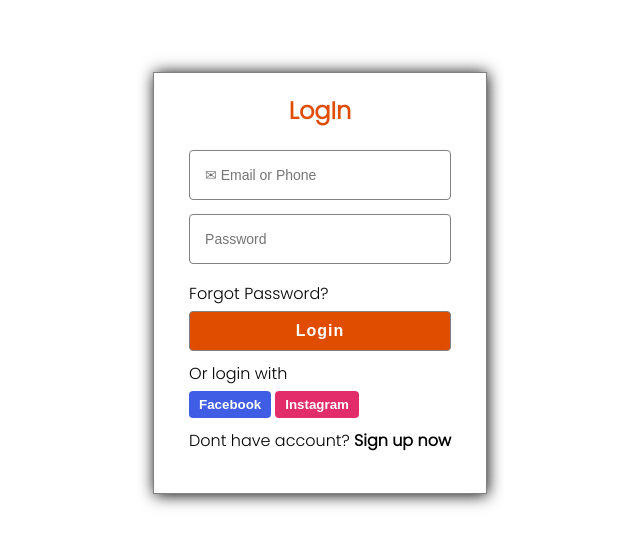
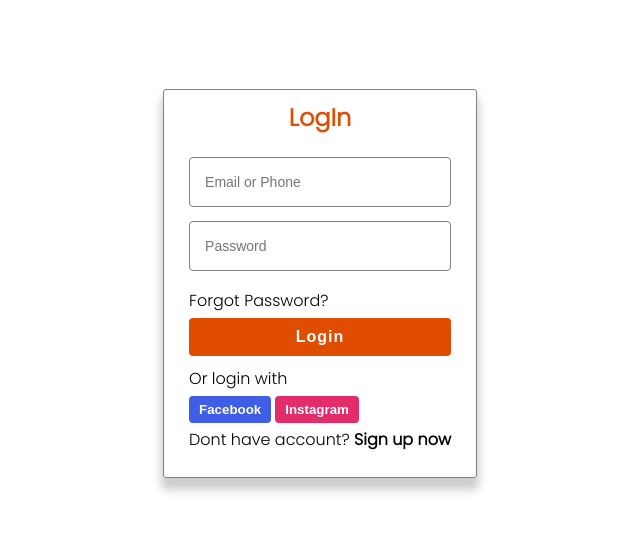
Before and after one commit to al-mohaimin-farabi/simple-login-form, a plain HTML site: page index.html in a window 1280 px wide. Shown: the part 117-664 px from the top of the page, without its empty margins (320-960 px from the left). Drawn offline with nearby package versions, Linux system fonts and the light colour scheme.

Commit message:
code refactored

```diff
--- a/index.html
+++ b/index.html
@@ -6,34 +6,35 @@
     <meta name="viewport" content="width=device-width, initial-scale=1.0" />
     <title>Document</title>
     <link rel="stylesheet" href="style.css" />
-    <link
+    <!-- <link
       rel="stylesheet"
       href="https://cdn.jsdelivr.net/npm/bootstrap-icons@1.7.2/font/bootstrap-icons.css"
-    />
+    /> -->
   </head>
   <body>
-    <section class="main">
-      <div class="form">
-        <div>
+    <section class="main d-flex">
+      <div class="hero-area">
+        <div class="wrapper">
           <h2>LogIn</h2>
-          <form action="" class="login">
-            <input type="email" placeholder="&#9993; Email or Phone " />
+          <form action="#" class="login-form d-flex">
+            <input type="email" placeholder="Email or Phone " />
             <input type="password" placeholder="Password" />
             <p>Forgot Password?</p>
-            <button id="login-button">Login</button>
+            <button class="button login-button">Login</button>
             <p>Or login with</p>
-            <div class="social">
-              <span>
-                <button id="facebook-button">Facebook</button>
-              </span>
-              <span>
-                <button id="instagram-button">Instagram</button>
-              </span>
+            <div class="social d-flex">
+              <button class="button social-login-button facebook-button">
+                Facebook
+              </button>
+
+              <button class="button social-login-button instagram-button">
+                Instagram
+              </button>
             </div>
-            <p>
+            <span>
               Dont have account?
-              <a target="_blank" href="">Sign up now </a>
-            </p>
+              <a target="_blank" href="">Sign up now</a>
+            </span>
           </form>
         </div>
       </div>
--- a/style.css
+++ b/style.css
@@ -10,84 +10,93 @@ body {
   background-position: center top;
   background-size: 100% 625px;
 }
+.d-flex {
+  display: flex;
+  justify-content: center;
+}
 .main {
   width: 100%;
   height: 100vh;
-  display: flex;
-  justify-content: center;
   align-items: center;
 }
-h2 {
+.hero-area {
+  border-radius: 3px;
+  border: 1px solid gray;
+  box-shadow: 0px 10px 10px 2px rgba(0, 0, 0, 0.2);
+}
+.main .hero-area .wrapper h2 {
   margin-top: 10px;
   margin-bottom: -10px;
   text-align: center;
   color: #e04d01;
 }
-p {
+.login-form {
+  padding: 25px 25px;
+  flex-direction: column;
+}
+
+.wrapper input {
+  margin: 7px 0px;
+  font-size: 16px;
+  padding: 15px;
+  border: 1px solid grey;
+  border-radius: 4px;
+}
+.login-form p {
   margin: 10px 0px 5px;
 }
 
-.login {
-  display: flex;
-  padding: 25px 25px;
-  flex-direction: column;
-  justify-content: center;
+.login-form input::placeholder {
+  font-size: 14px;
 }
-.form {
-  display: flex;
-  padding: 10px;
-  justify-content: center;
-  border: 1px solid gray;
-  box-shadow: 0.5px 1px 15px;
-}
-.form input {
-  margin: 7px 0px;
-  font-size: 16px;
-  padding: 15px;
-  /* color: red; */
-  border: 1px solid grey;
+.button {
+  color: white;
+  border: none !important;
   border-radius: 4px;
 }
-.form input::placeholder {
-  font-size: 14px;
-}
-#login-button {
+
+.login-button {
   padding: 10px 4px;
   background-color: #e04d01;
-  color: white;
+
   font-size: 16px;
   letter-spacing: 1px;
   font-weight: 600;
   border: 1px solid grey;
-  border-radius: 4px;
 }
 .social {
-  display: flex;
   justify-content: flex-start;
 }
-#facebook-button {
-  margin-right: 4px;
-  border: none !important;
+.social-login-button {
   border-radius: 4px;
   border: transparent;
   padding: 6px 10px 6px 10px;
+  color: white;
+  font-weight: 700;
+  outline: none;
+}
+.social-login-button:first-child {
+  margin-right: 4px;
   background-color: #405de6;
-  color: white;
-  border: 1px solid grey;
-  font-weight: 700;
 }
-#instagram-button {
-  padding: 6px 10px 6px 10px;
-  border-radius: 4px;
-  border: none !important;
-  outline: none;
+.social-login-button:last-child {
+  margin-right: 4px;
   background-color: #e32d6b;
-  color: white;
-  border: 1px solid grey;
-  font-weight: 700;
 }
+/* .facebook-button {
+  margin-right: 4px;
+  background-color: #405de6;
+}
+.instagram-button {
+  background-color: #e32d6b;
+} */
+
+.wrapper span {
+  margin: 4px 0px 0px;
+}
+
 a {
   text-decoration: none;
   color: black;
-  font-weight: 700;
+  font-weight: 600;
 }
```
